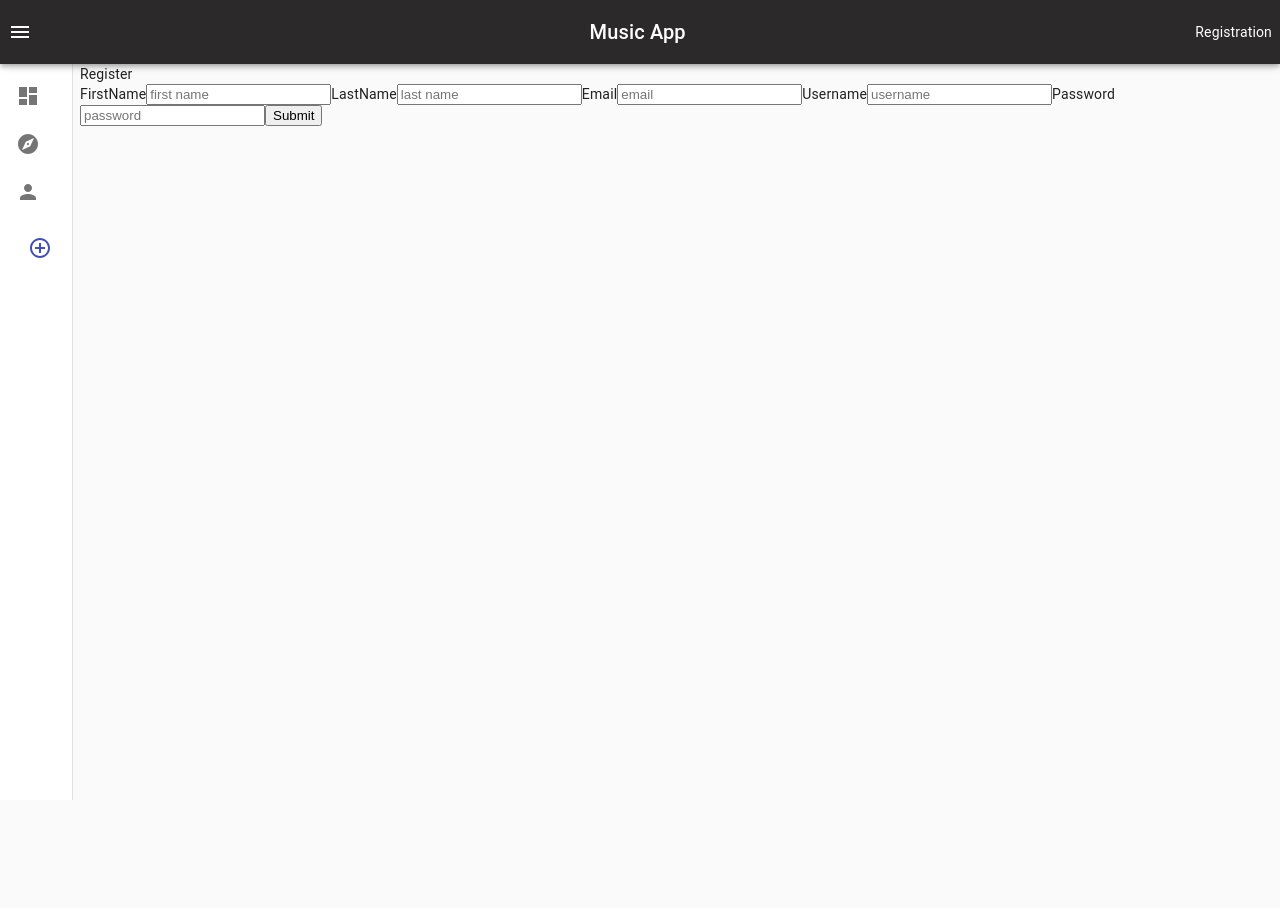
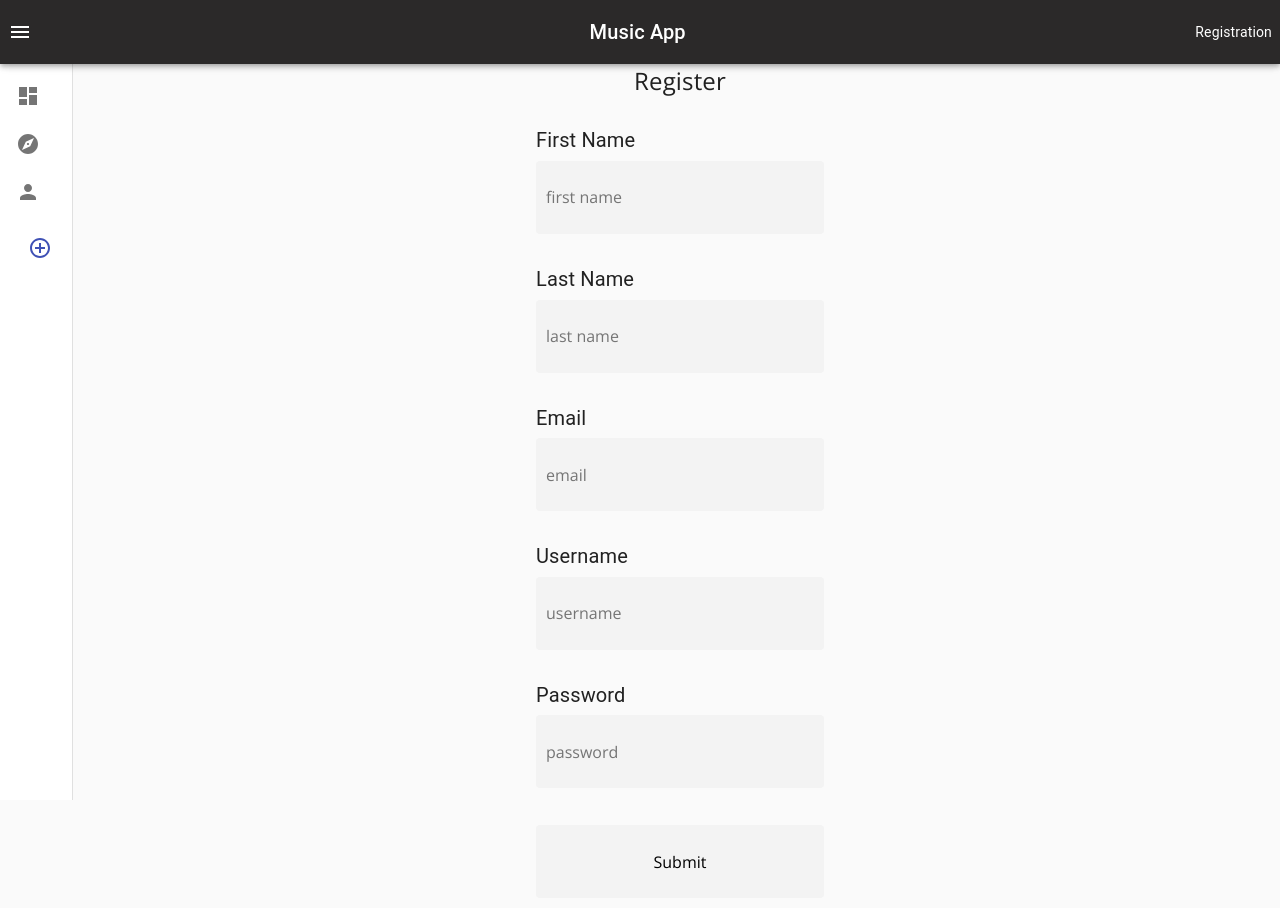
Before and after one commit to GroovTeam/groov-web, a React (Create React App) app: page /register in a window 1280 px wide. Shown: the top 908 px of the page. Before the commit the page ends 800 px from the top, so only its background shows below. Built offline with nearby package versions, Linux system fonts and the light colour scheme.

Commit message:
added basic styling for register, not completed yet

```diff
--- /dev/null
+++ b/src/components/RegisterBox.css
@@ -0,0 +1,58 @@
+@import url("https://fonts.googleapis.com/css?family=Open+Sans&display=swap");
+
+.base-container {
+    width: 100%;
+    display: flex;
+    flex-direction: column;
+    align-items: center;
+}
+
+.Header {
+    font-size: 24px;
+    text-align: center;
+    font-family: 'Open Sans', sans-serif;
+}
+.Content {
+    display: flex;
+    flex-direction: column;
+}
+
+form {
+    margin-top: 2em;
+    display: flex;
+    flex-direction:column;
+    align-items: center;
+}
+
+.form-group {
+    display: flex;
+    flex-direction: column;
+    align-items: flex-start;
+    width: fit-content;
+}
+
+label {
+    font-size: 20px;
+}
+
+input {
+    margin-top: 6px;
+    min-width: 18em;
+    height: 73px;
+    padding: 0px 10px;
+    font-size: 16px;
+    font-family: 'Open Sans', sans-serif;
+    background-color: #f3f3f3;
+    border: 0;
+    border-radius: 4px;
+    margin-bottom: 31px;
+    transition: all 250ms ease-in-out;
+
+}
+
+ input:focus
+ {
+    outline: none;
+    box-shadow: 0px 0px 12px 0.8px #0e81ce96;
+
+ }
--- a/src/components/RegisterBox.js
+++ b/src/components/RegisterBox.js
@@ -2,7 +2,7 @@ import React, { useState } from 'react';
 import firebase from '../utils/Firebase';
 import axios from 'axios';
 import ApiConfig from '../utils/ApiConfig';
-
+import './RegisterBox.css';
 
 
 const RegisterBox = () => {
@@ -38,33 +38,41 @@ const RegisterBox = () => {
   };
 
   return (
-    <div>
-      <div className = "Header">Register</div>
-      <div className="Content">
+    <div className='Base-Container'>
+      <div className = 'Header'>Register</div>
+      <div className='Content'>
         <form onSubmit={registerUser}>
+          <div className='form-group'>
             <label >
-          FirstName
-            <input type="text" name="firstName" placeholder="first name" onChange={handleChange}/>
+              First Name
             </label>
+            <input type="text" name="firstName" placeholder="first name" onChange={handleChange} />
+          </div>
+          <div className='form-group'>
             <label >
-            LastName
+              Last Name
+            </label>
             <input type="text" name="lastName" placeholder="last name" onChange={handleChange} />
-          </label>
-
+          </div>
+          <div className='form-group'>
             <label >
               Email
+            </label>
             <input type="text" name="email" placeholder="email" onChange={handleChange} />
-          </label>
-
+          </div>
+          <div className='form-group'>
             <label >
               Username
-            <input type="text" name="username" placeholder="username" onChange={handleChange}/>
             </label>
+            <input type="text" name="username" placeholder="username" onChange={handleChange} />
+          </div>
 
+          <div className='form-group'>
             <label >
               Password
-            <input type="text" name="password" placeholder="password" onChange={handleChange}/>
             </label>
+            <input type="text" name="password" placeholder="password" onChange={handleChange} />
+          </div>
 
           <input type="Submit" value="Submit" readOnly={true}/>
         </form>
```
Lines whose indentation alone changed are shown as unchanged.
